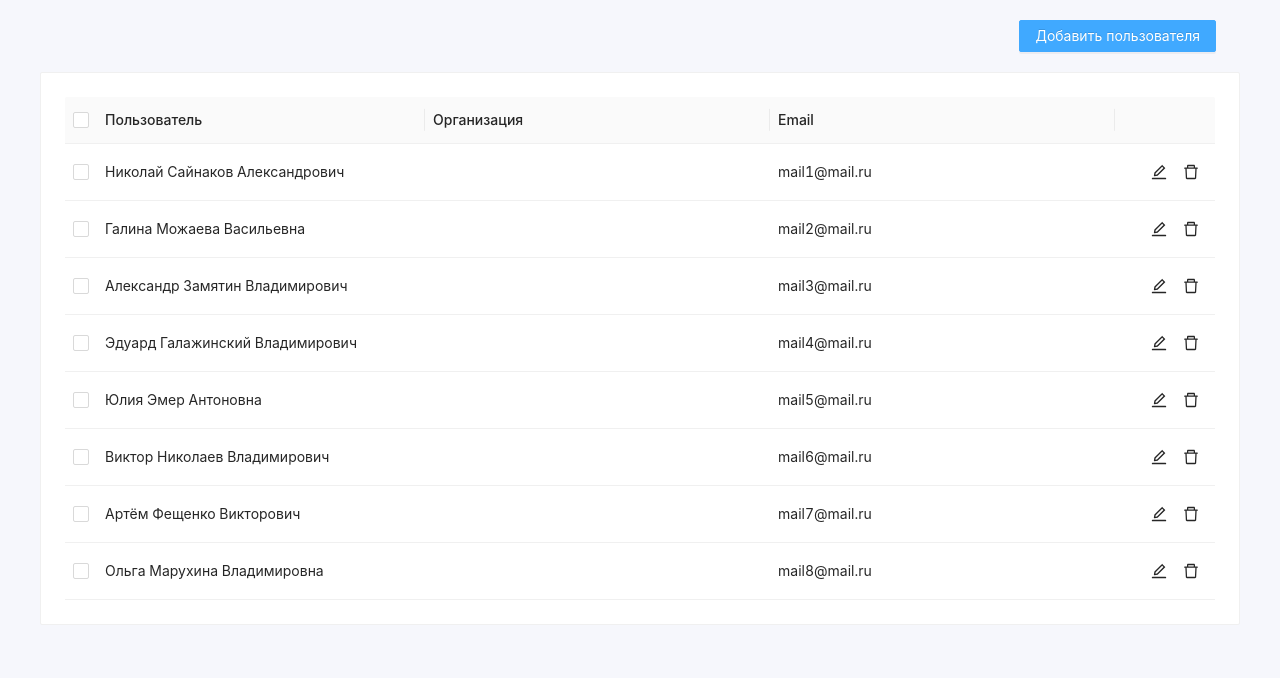
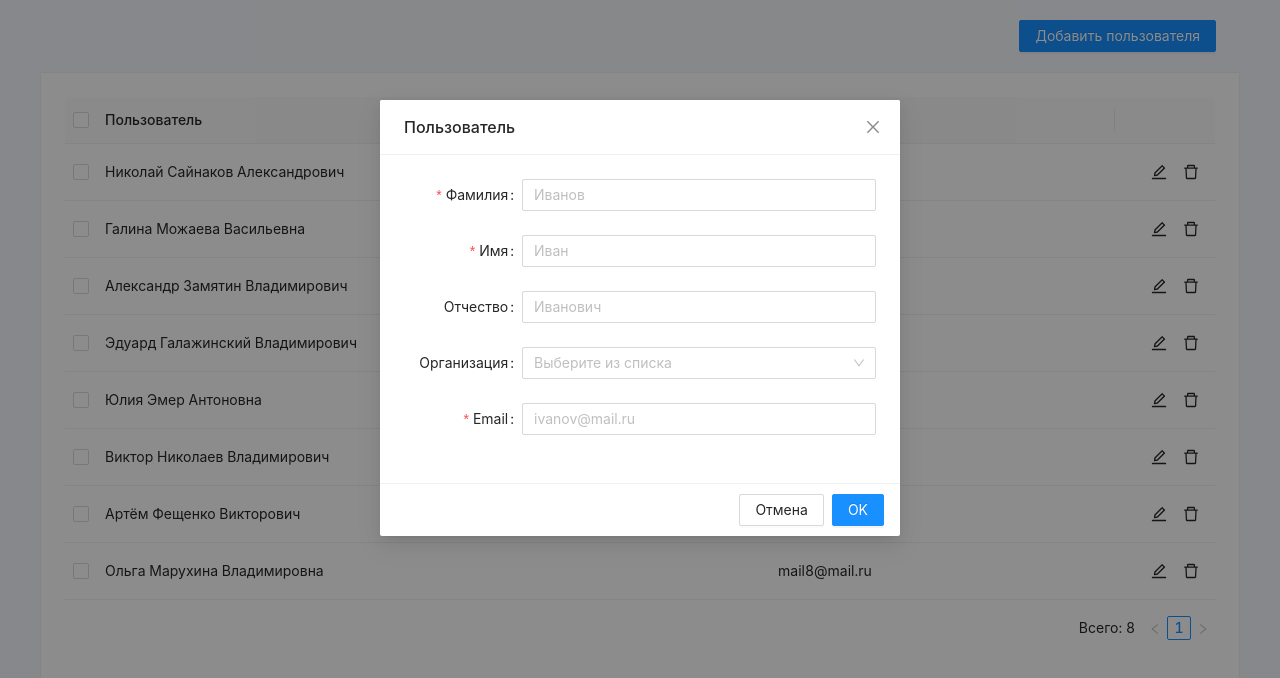
Before and after one commit to studenttsu/react-redux-example, a React (Create React App) app: page / in a window 1280 px wide. Both pictures are taken after a click on the button "Добавить пользователя". Shown: the top 678 px of the page. Built offline with nearby package versions, Linux system fonts and the light colour scheme.

Commit message:
crud functionality

```diff
--- a/src/api/UsersApi.ts
+++ b/src/api/UsersApi.ts
@@ -1,4 +1,4 @@
-import { UserDto } from 'common/dto';
+import { CreateUserDto, UserDto } from 'common/dto';
 import { IPaginatedData } from 'common/interfaces';
 
 class UsersApi {
@@ -7,6 +7,21 @@ class UsersApi {
             .then(response => response.json())
             .then(data => ({ totalRecords: data.users.length, pageData: data.users }));
     }
+
+    create(data: CreateUserDto, usersLength: number): Promise<UserDto> {
+        return Promise.resolve({
+            ...data,
+            id: usersLength + 1
+        });
+    }
+
+    update(data: UserDto): Promise<UserDto> {
+        return Promise.resolve(data);
+    }
+
+    remove(userId: number): Promise<void> {
+        return Promise.resolve();
+    }
 }
 
 export default new UsersApi();
--- a/src/common/dto/UserDto.ts
+++ b/src/common/dto/UserDto.ts
@@ -6,3 +6,5 @@ export interface UserDto {
     organizationId: number;
     email: string;
 }
+
+export interface CreateUserDto extends Omit<UserDto, 'id'> {}
--- a/src/features/users/UsersPage.tsx
+++ b/src/features/users/UsersPage.tsx
@@ -1,14 +1,18 @@
-import { useEffect, useMemo } from 'react';
+import { useEffect, useMemo, useState } from 'react';
 import { Button, Card, PageHeader } from 'antd';
 import { DeleteOutlined } from '@ant-design/icons';
 
 import { declensionOfWords } from 'common/utils';
-import { fetchUsersAction, removeUsersAction, useUsersStore } from './state';
+import { UserDto } from 'common/dto';
+
+import { createUserAction, editUserAction, fetchUsersAction, removeUsersAction, useUsersStore } from './state';
 import { UsersTable } from './components/UsersTable';
-import { UserModal } from 'features/users/components/UserModal';
+import { UserFormData, UserModal } from './components/UserModal';
 
 export const UsersPage = () => {
     const { selectedIds } = useUsersStore();
+    const [currentUser, setCurrentUser] = useState<UserDto>();
+    const [isModalVisible, setIsModalVisible] = useState<boolean>(false);
 
     useEffect(() => {
         fetchUsersAction();
@@ -20,20 +24,45 @@ export const UsersPage = () => {
 
     const removeUsers = () => removeUsersAction(selectedIds);
 
+    const openEditableModal = (user: UserDto) => {
+        setCurrentUser(user);
+        setIsModalVisible(true);
+    };
+
+    const openCreatableModal = () => setIsModalVisible(true);
+
+    const closeModal = () => {
+        setCurrentUser(undefined);
+        setIsModalVisible(false);
+    };
+
+    const editOrCreateUser = (data: UserFormData) => {
+        if (currentUser) {
+            editUserAction({...currentUser, ...data});
+        } else {
+            createUserAction(data);
+        }
+    };
+
     return (
         <>
             <PageHeader
                 title={selectedIds.length > 0 && (
                     <Button icon={<DeleteOutlined />} onClick={removeUsers}>{removeButtonText}</Button>
                 )}
-                extra={<Button type="primary">Добавить пользователя</Button>}
+                extra={<Button type="primary" onClick={openCreatableModal}>Добавить пользователя</Button>}
             />
 
             <Card>
-                <UsersTable />
+                <UsersTable onUserEdit={openEditableModal} />
             </Card>
 
-            <UserModal />
+            <UserModal
+                user={currentUser}
+                open={isModalVisible}
+                onClose={closeModal}
+                onSave={editOrCreateUser}
+            />
         </>
     );
 }
--- a/src/features/users/components/UserModal.tsx
+++ b/src/features/users/components/UserModal.tsx
@@ -1,13 +1,37 @@
-import { Form, Input, Modal, Select } from 'antd';
+import { Form, Input, Modal, ModalProps, Select } from 'antd';
 import { useForm } from 'antd/es/form/Form';
+import { UserDto } from 'common/dto';
+import { useEffect } from 'react';
 
-export const UserModal = () => {
+export interface UserFormData extends Omit<UserDto, 'id'> {}
+
+interface UserModalProps extends Omit<ModalProps, 'onOk' | 'onCancel'> {
+    user?: UserDto;
+    onSave(date: UserFormData): void;
+    onClose(): void;
+}
+
+export const UserModal = ({ user, onClose, onSave, ...rest }: UserModalProps) => {
     const [form] = useForm();
 
+    useEffect(() => {
+        if (user) {
+            form.setFieldsValue(user);
+        }
+    }, [user]);
+
+    const onSubmit = (formData: UserFormData) => {
+        onSave(formData);
+        onClose();
+    };
+
+    const reset = () => form.resetFields();
+
     return (
-      <Modal title="Пользователь" onOk={form.submit}>
+      <Modal {...rest} title="Пользователь" onOk={form.submit} onCancel={onClose} afterClose={reset}>
         <Form
             form={form}
+            onFinish={onSubmit}
             labelCol={{ span: 6 }}
         >
             <Form.Item
@@ -35,7 +59,7 @@ export const UserModal = () => {
 
             <Form.Item
                 label="Организация"
-                name="firstName"
+                name="organizationId"
             >
                 <Select placeholder="Выберите из списка">
                     <Select.Option>111</Select.Option>
--- a/src/features/users/components/UsersTable.tsx
+++ b/src/features/users/components/UsersTable.tsx
@@ -6,13 +6,12 @@ import { DeleteOutlined, EditOutlined } from '@ant-design/icons';
 import { UserDto } from 'common/dto';
 import { useUsersStore, selectUserRowsAction, removeUsersAction } from '../state';
 
-export const UsersTable = () => {
+interface UsersTableProps {
+    onUserEdit(user: UserDto): void;
+}
+
+export const UsersTable = ({ onUserEdit }: UsersTableProps) => {
     const { pageData, isPending, totalRecords, selectedIds } = useUsersStore();
-
-    const edit = () => {
-        console.log('Редактировать пользователя');
-    };
-
     const remove = (userId: number) => removeUsersAction([userId]);
 
     const columns: ColumnsType<UserDto> = useMemo(() => {
@@ -20,7 +19,7 @@ export const UsersTable = () => {
             {
                 title: 'Пользователь',
                 key: 'user',
-                render: (row: UserDto) => `${row.lastName} ${row.firstName} ${row.middleName}`,
+                render: (user: UserDto) => `${user.lastName} ${user.firstName} ${user.middleName}`,
             },
             {
                 title: 'Организация',
@@ -38,14 +37,14 @@ export const UsersTable = () => {
                 key: 'actions',
                 align: 'right',
                 width: 100,
-                render: (row: UserDto) => (
+                render: (user: UserDto) => (
                     <>
                         <Tooltip title="Редактировать">
-                            <Button type="text" shape="circle" icon={<EditOutlined />} onClick={edit} />
+                            <Button type="text" shape="circle" icon={<EditOutlined />} onClick={() => onUserEdit(user)} />
                         </Tooltip>
 
                         <Tooltip title="Удалить">
-                            <Button type="text" shape="circle" icon={<DeleteOutlined />} onClick={() => remove(row.id)} />
+                            <Button type="text" shape="circle" icon={<DeleteOutlined />} onClick={() => remove(user.id)} />
                         </Tooltip>
                     </>
                 )
@@ -65,9 +64,10 @@ export const UsersTable = () => {
                 onChange: selectUserRowsAction
             }}
             pagination={{
+                pageSize: 10,
                 total: totalRecords,
-                pageSize: 10,
-                hideOnSinglePage: true
+                showTotal: () => <>Всего: {totalRecords}</>,
+                // hideOnSinglePage: true
             }} />
     )
 }
--- a/src/features/users/state/actions.ts
+++ b/src/features/users/state/actions.ts
@@ -1,16 +1,41 @@
 import { createAsyncThunk } from '@reduxjs/toolkit';
 import { UsersApi } from 'api';
-import { setPendingState } from './slice';
+import { setPendingState, UsersState } from './slice';
 import { confirm } from 'common/utils';
+import { CreateUserDto, UserDto } from 'common/dto';
+import { AppState } from 'store';
 
 type FetchUsersPayload = { pageSize: number; pageIndex: number };
 
 export const fetchUsers = createAsyncThunk('users/fetch', ({ pageSize, pageIndex }: FetchUsersPayload, thunkAPI) => {
   thunkAPI.dispatch(setPendingState(true));
-  return UsersApi.getUsers();
+
+  return UsersApi.getUsers()
+      .finally(() => thunkAPI.dispatch(setPendingState(false)))
 });
 
-export const removeUsers = createAsyncThunk('users/removeUsers', (userIds: number[] = []) => {
+export const removeUsers = createAsyncThunk('users/removeUsers', (userIds: number[] = [], thunkAPI) => {
   return confirm(`Удалить ${userIds.length > 1 ? 'пользователей' : 'пользователя'}?`, 'Удалить')
-      .then(() => userIds);
+      .then(() => {
+        thunkAPI.dispatch(setPendingState(true));
+        return Promise.all(userIds.map(UsersApi.remove))
+      })
+      .then(() => userIds)
+      .finally(() => thunkAPI.dispatch(setPendingState(false)));
 });
+
+export const createUser = createAsyncThunk('users/create', (user: CreateUserDto, thunkAPI) => {
+    // @ts-ignore
+    const state: AppState = thunkAPI.getState();
+    thunkAPI.dispatch(setPendingState(true));
+
+    return UsersApi.create(user, state.users.pageData.length)
+        .finally(() => thunkAPI.dispatch(setPendingState(false)));
+});
+
+export const updateUser = createAsyncThunk('users/update', (user: UserDto, thunkAPI) => {
+    thunkAPI.dispatch(setPendingState(true));
+
+    return UsersApi.update(user)
+        .finally(() => thunkAPI.dispatch(setPendingState(false)));
+});
--- a/src/features/users/state/facade.ts
+++ b/src/features/users/state/facade.ts
@@ -1,7 +1,9 @@
 import { Key } from 'react';
 import { store } from 'store';
+import { CreateUserDto, UserDto } from 'common/dto';
+
 import { toggleSelectedIds } from './slice';
-import { fetchUsers, removeUsers } from './actions';
+import { createUser, fetchUsers, removeUsers, updateUser } from './actions';
 
 export const fetchUsersAction = (pageSize: number = 10, pageIndex: number = 0) =>
     store.dispatch(fetchUsers({ pageSize, pageIndex }));
@@ -9,5 +11,6 @@ export const fetchUsersAction = (pageSize: number = 10, pageIndex: number = 0) =
 export const selectUserRowsAction = (selectedKeys: Key[]) =>
     store.dispatch(toggleSelectedIds(selectedKeys));
 
-export const removeUsersAction = (userIds: number[]) =>
-    store.dispatch(removeUsers(userIds));
+export const removeUsersAction = (userIds: number[]) => store.dispatch(removeUsers(userIds));
+export const editUserAction = (user: UserDto) => store.dispatch(updateUser(user));
+export const createUserAction = (user: CreateUserDto) => store.dispatch(createUser(user));
--- a/src/features/users/state/slice.ts
+++ b/src/features/users/state/slice.ts
@@ -1,9 +1,9 @@
 import { createSlice, PayloadAction, SliceCaseReducers } from '@reduxjs/toolkit';
 import { IPaginatedData } from 'common/interfaces';
 import { UserDto } from 'common/dto';
-import { fetchUsers, removeUsers } from './actions';
+import { createUser, fetchUsers, removeUsers, updateUser } from './actions';
 
-interface UsersState extends IPaginatedData<UserDto> {
+export interface UsersState extends IPaginatedData<UserDto> {
   isPending: boolean;
   selectedIds: number[];
 }
@@ -27,19 +27,33 @@ const usersSlice = createSlice<UsersState, SliceCaseReducers<UsersState>>({
   extraReducers: (builder) => {
     builder.addCase(fetchUsers.fulfilled, (state, action) => {
       const { totalRecords, pageData } = action.payload;
-      state.isPending = false;
       state.totalRecords = totalRecords;
       state.pageData = pageData;
-    });
-
-    builder.addCase(fetchUsers.rejected, (state) => {
-      state.isPending = false;
     });
 
     builder.addCase(removeUsers.fulfilled, (state, action) => {
       const userIds = action.payload;
       state.pageData = state.pageData.filter(item => !userIds.includes(item.id));
-      state.selectedIds = state.selectedIds.filter(id => !userIds.includes(id));    });
+      state.selectedIds = state.selectedIds.filter(id => !userIds.includes(id));
+      state.totalRecords = state.totalRecords - userIds.length;
+    });
+
+    builder.addCase(createUser.fulfilled, (state, action) => {
+      state.pageData = state.pageData.concat(action.payload);
+      state.totalRecords = state.totalRecords + 1;
+    });
+
+    builder.addCase(updateUser.fulfilled, (state, action) => {
+      const user = action.payload;
+
+      state.pageData = state.pageData.map(item => {
+        if (item.id === user.id) {
+          return user;
+        }
+
+        return item;
+      });
+    });
   },
 });
 
```
